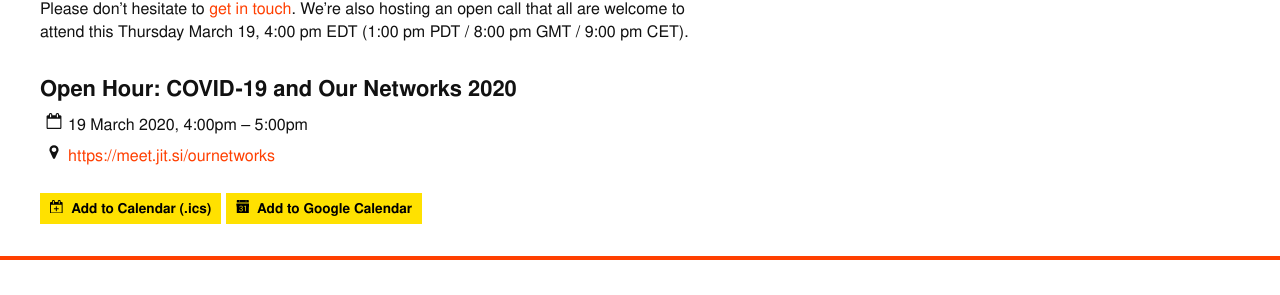
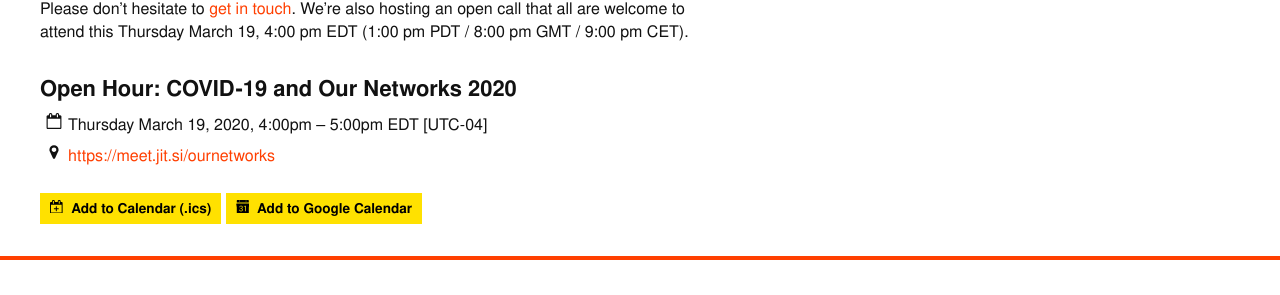
Before and after one commit to ournetworks/ournetworks.ca, a Jekyll site: the page built from index.md, in a window 1280 px wide. Shown: the part 926-1221 px from the top of the page. Built offline with Jekyll 4.4.1, drawn with Linux system fonts in a browser that asks for light colours.

Commit message:
time format

```diff
--- a/_includes/event.html
+++ b/_includes/event.html
@@ -3,7 +3,7 @@
     <div class="event-time-location">
       <div class="event-meta flex">
         {% include icons/calendar-o.svg %}
-        <p class="event-meta-item">{{ include.event.date | date: "%-d %B %Y" }}, {% if include.event-type == "upcoming" %}<strong>{% endif %}{{ include.event.startTime | date:"%-I:%M%P" }} – {{include.event.endTime | date:"%-I:%M%P"}}{% if include.event-type == "upcoming" %}</strong>{% endif %}</p></div>
+        <p class="event-meta-item">{{ include.event.date | date: "%A %B %d, %Y" }}, {% if include.event-type == "upcoming" %}<strong>{% endif %}{{ include.event.startTime | date:"%-I:%M%P" }} – {{include.event.endTime | date:"%-I:%M%P"}} {{ include.event.timeZone }}{% if include.event-type == "upcoming" %}</strong>{% endif %}</p></div>
       <div class="event-meta flex">
         {% include icons/map-marker.svg %}
         <p class="event-meta-item">{% if include.event.locationLink %}<a href="{{ include.event.locationLink }}">{% endif %}{{ include.event.location }}{% if include.event.locationLink %}</a>{% endif %}</p></div>
```
